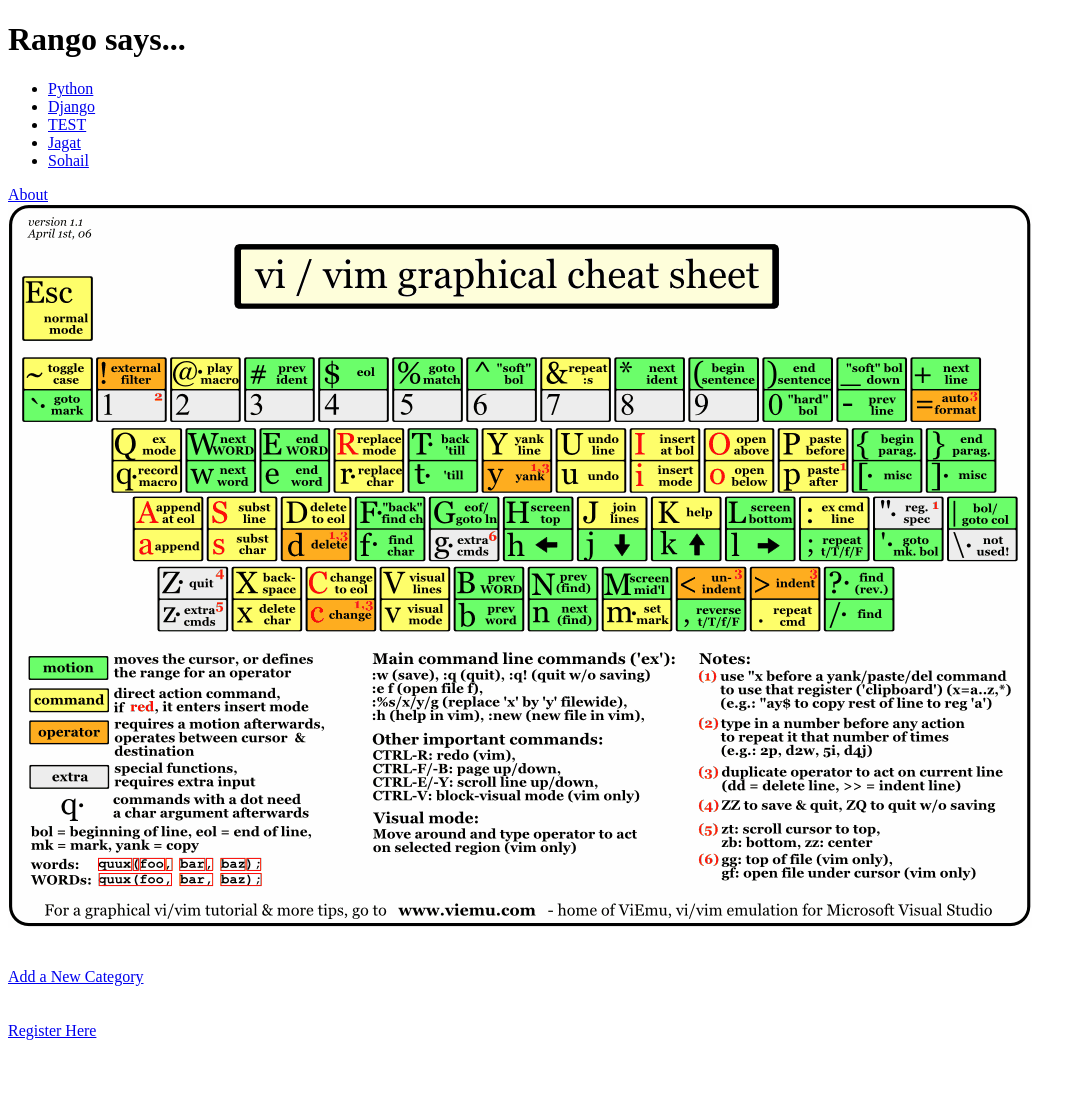
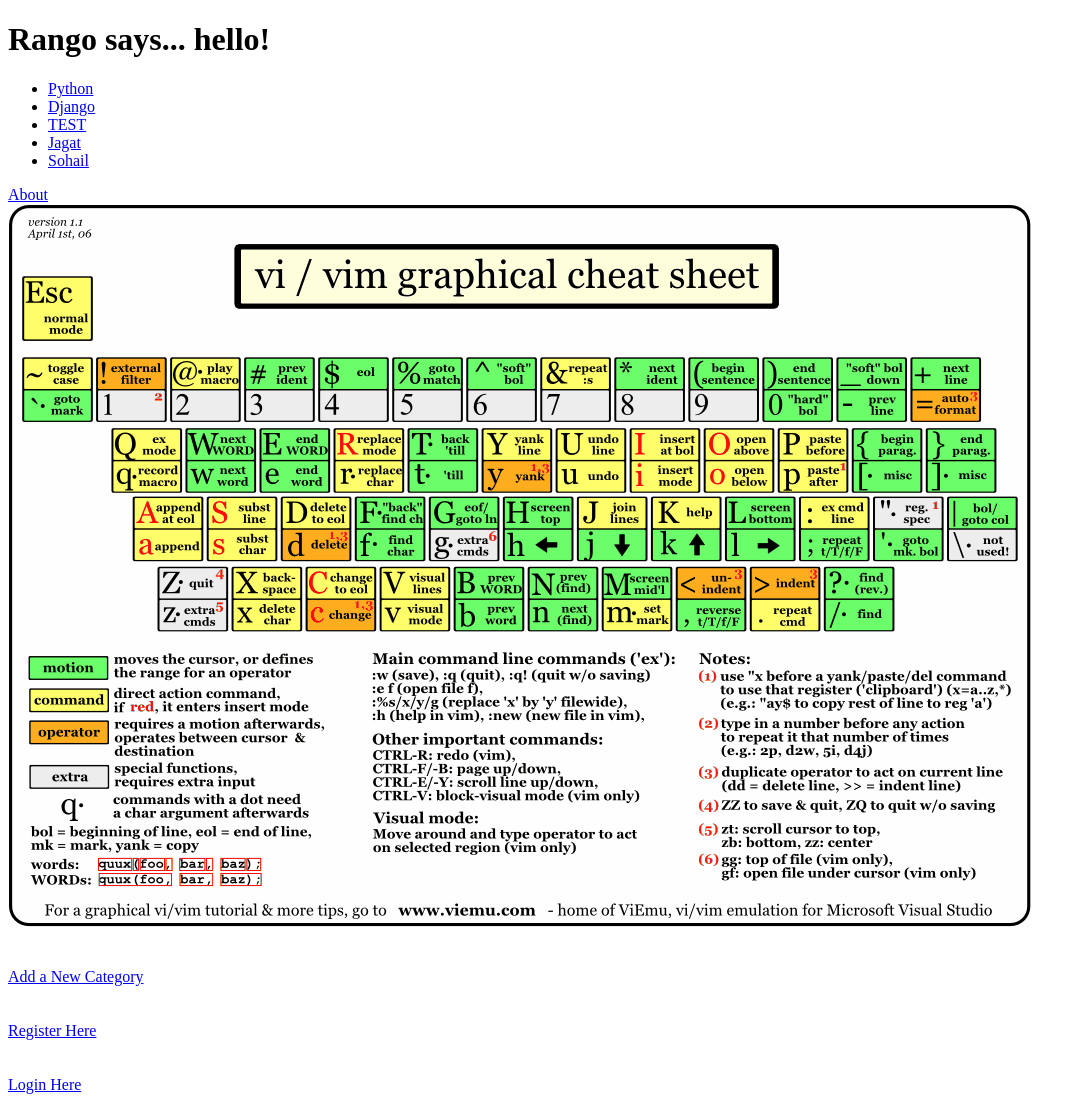
Before and after one commit to jaysiyaram/tango_with_django_book_exercises, a Django app: page /rango/ in a window 1280 px wide. Shown: the whole page, without its empty margins (0-1086 px from the left). Before the commit the page ends 1040 px from the top, so only its background shows below. Run offline with Django 3.2, Linux system fonts and the light colour scheme; data comes from the database, SQL or seed files in the repository; both versions use the stored data as it was after the commit.

Commit message:
Added more soln from chapter 9

```diff
--- a/rango/urls.py
+++ b/rango/urls.py
@@ -9,7 +9,10 @@ urlpatterns = patterns('',
         url(r'^add_page/$', views.add_page, name='add_page_render'),
         url(r'^category/(?P<category_name_slug>[\w\-]+)/add_page/$', views.add_page, name='add_page'),
         url(r'^category/(?P<category_name_slug>[\w\-]+)/$', views.category, name='category'),
-        url(r'^register/$', views.register, name='register')
+        url(r'^register/$', views.register, name='register'),
+        url(r'^login/$', views.user_login, name='login'),
+        url(r'^restricted/$', views.restricted, name='restricted'),
+        url(r'^logout/$', views.user_logout, name='logout'),
         )
 
 if settings.DEBUG:
--- a/rango/views.py
+++ b/rango/views.py
@@ -1,5 +1,7 @@
 from django.shortcuts import render
-from django.http import HttpResponse
+from django.contrib.auth import authenticate, login, logout
+from django.http import HttpResponseRedirect, HttpResponse
+from django.contrib.auth.decorators import login_required
 from rango.models import Category, Page
 from rango.forms import CategoryForm, PageForm, UserForm, UserProfileForm
 
@@ -33,6 +35,7 @@ def category(request, category_name_slug):
 
     return render(request, 'rango/category.html', context_dict)
 
+@login_required
 def add_category(request):
     # A HTTP POST?
     if request.method == 'POST':
@@ -112,3 +115,52 @@ def register(request):
 
     return render(request, 'rango/register.html', {'user_form': user_form,
             'profile_form': profile_form, 'registered': registered})
+
+def user_login(request):
+    # If the request is a HTTP POST, try to pull out the relevant information.
+    if request.method == 'POST':
+        # Gather the username and password provided by the user.
+        # This information is obtained from the login form.
+                # We use request.POST.get('<variable>') as opposed to request.POST['<variable>'],
+                # because the request.POST.get('<variable>') returns None, if the value does not exist,
+                # while the request.POST['<variable>'] will raise key error exception
+        username = request.POST.get('username')
+        password = request.POST.get('password')
+
+        # Use Django's machinery to attempt to see if the username/password
+        # combination is valid - a User object is returned if it is.
+        user = authenticate(username=username, password=password)
+
+        # If we have a User object, the details are correct.
+        # If None (Python's way of representing the absence of a value), no user
+        # with matching credentials was found.
+        if user:
+            # Is the account active? It could have been disabled.
+            if user.is_active:
+                # If the account is valid and active, we can log the user in.
+                # We'll send the user back to the homepage.
+                login(request, user)
+                return HttpResponseRedirect('/rango/')
+            else:
+                # An inactive account was used - no logging in!
+                return HttpResponse("Your Rango account is disabled.")
+        else:
+            # Bad login details were provided. So we can't log the user in.
+            print("Invalid login details: {0}, {1}".format(username, password))
+            return HttpResponse("Invalid login details supplied.")
+
+    # The request is not a HTTP POST, so display the login form.
+    # This scenario would most likely be a HTTP GET.
+    else:
+        # No context variables to pass to the template system, hence the
+        # blank dictionary object...
+        return render(request, 'rango/login.html', {})
+
+@login_required
+def restricted(request):
+    return HttpResponse("Since you are logged in, you can see this page")
+
+@login_required
+def user_logout(request):
+    logout(request)
+    return HttpResponseRedirect('/rango/')
--- a/tango_with_django_project/settings.py
+++ b/tango_with_django_project/settings.py
@@ -109,3 +109,5 @@ STATICFILES_DIRS = (
 
 MEDIA_URL = '/media/'
 MEDIA_ROOT = os.path.join(BASE_DIR, 'media') # Absolute path to the media directory
+
+LOGIN_URL = '/rango/login/'
--- a/templates/rango/index.html
+++ b/templates/rango/index.html
@@ -7,7 +7,12 @@
     </head>
 
     <body>
-        <h1>Rango says...</h1>
+	{% if user.is_authenticated %}
+	<h1>Rango says... hello {{user.username}}</h1>
+	{% else %}
+	<h1>Rango says... hello!</h1>
+	{% endif %}
+
 	{% if categories %}
 	<ul>
 		{% for category in categories %}
@@ -26,7 +31,22 @@
 	<br/>
 	<br/>
 	<br/>
+	{% if not user.is_authenticated %}
 	<a href="/rango/register/">Register Here</a>
+	<br/>
+	<br/>
+	<br/>
+	<a href="/rango/login/">Login Here</a>
+	{% else %}
+	<br/>
+	<br/>
+	<br/>
+	<a href="/rango/logout/">Logout<a/>
+	<br/>
+	<br/>
+	<br/>
+	<a href="/rango/restricted/">Restricted Page<a/>
+	{% endif %}
     </body>
 
 </html>
```
Also changed, not shown: templates/rango/login.html (added, +22 -0 lines), db.sqlite3.
